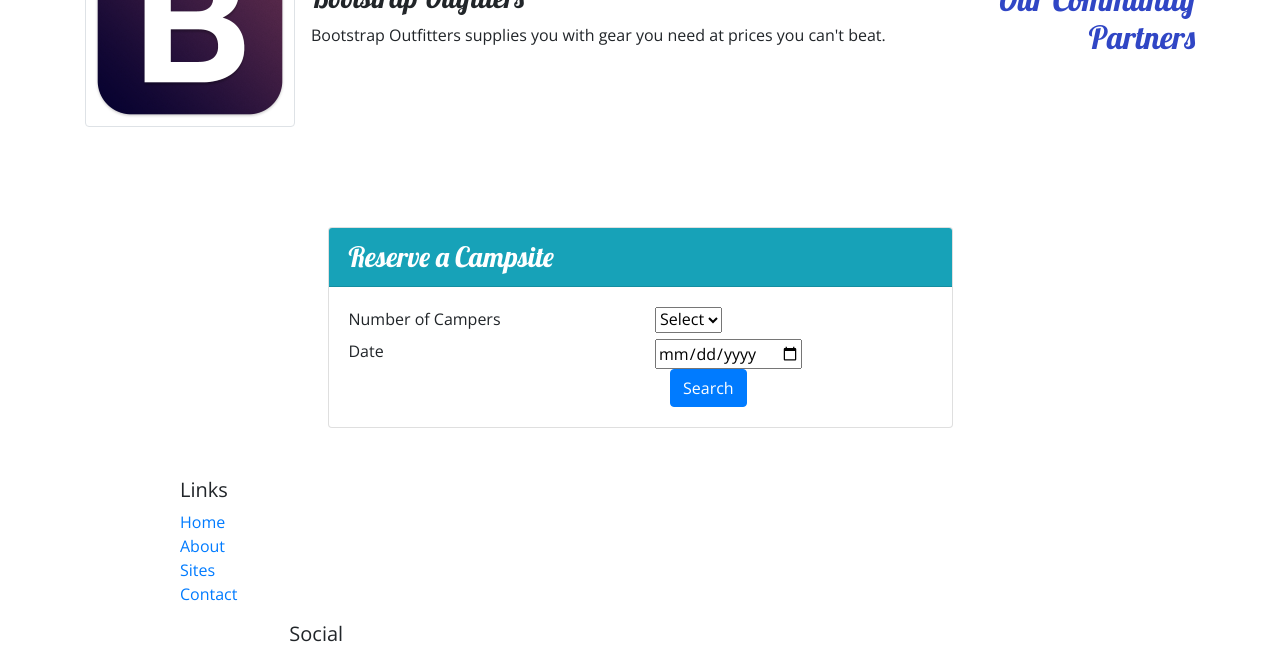
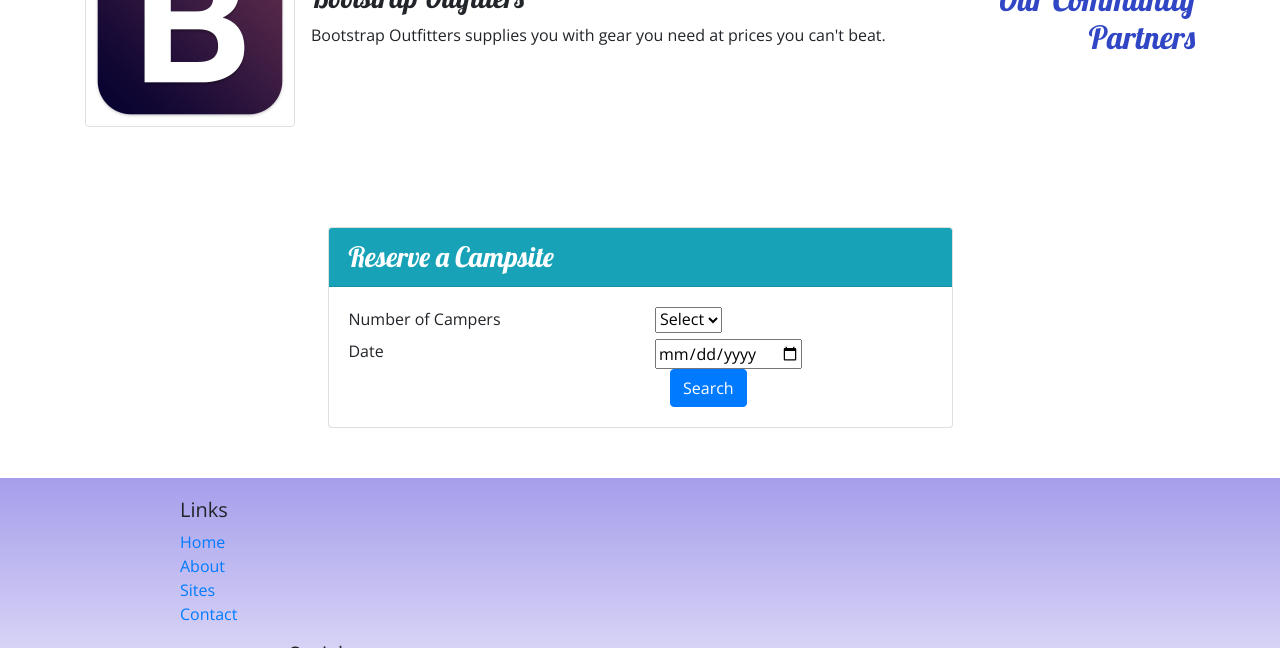
Before and after one commit to susieque/nucampsite, a website: page index.html in a window 1280 px wide. Shown: the part 973-1621 px from the top of the page. Drawn offline with nearby package versions, Linux system fonts and the light colour scheme.

Commit message:
fixed site footer

```diff
--- a/css/styles.css
+++ b/css/styles.css
@@ -14,7 +14,7 @@ header h2 {
     color: #CEC8FF;
 }
 
-.site footer {
+.site-footer {
     background-image: linear-gradient(#a69eeb, white);
     padding: 20px 0;
 }
```
